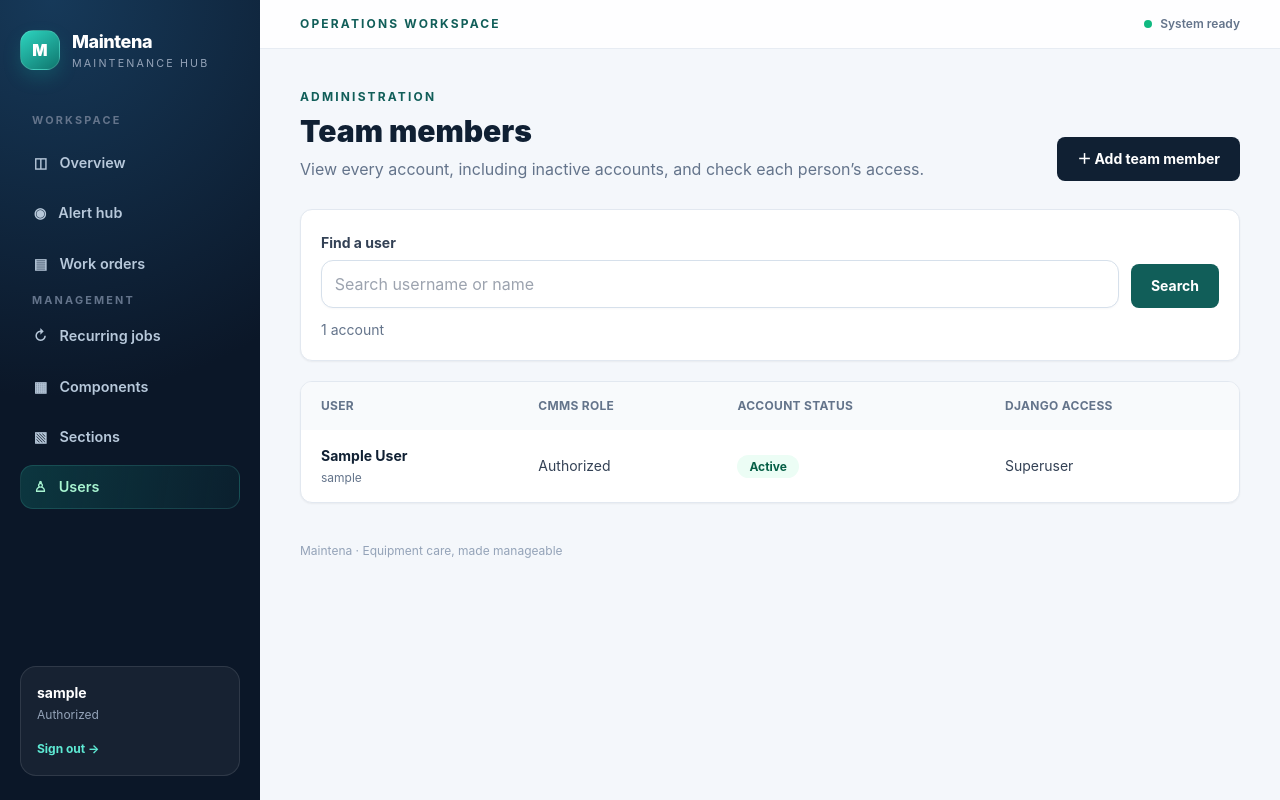
After one commit to abyshergill/CMSS_Computerized_Maintenance_Management_System, a Django app: page /users/ in a window 1280 px wide. The commit adds this page. Run offline with Django 5.2, Linux system fonts and the light colour scheme; the visitor is signed in with stand-in values (Sample User, id 1); data comes from the database, SQL or seed files in the repository; some libraries are stand-ins or nearby versions.

Commit message:
Add templates to check different type of users

```diff
--- a/cmms/forms.py
+++ b/cmms/forms.py
@@ -17,7 +17,10 @@
 
 
 class RegistrationForm(UserCreationForm):
-    role = forms.ChoiceField(choices=User.Roles.choices)
+    role = forms.ChoiceField(
+        choices=User.Roles.choices,
+        help_text="Authorized users can work in the CMMS. Admin users can also manage accounts and settings.",
+    )
 
     class Meta:
         model = User
--- a/cmms/urls.py
+++ b/cmms/urls.py
@@ -11,6 +11,7 @@
     path("", views.dashboard, name="dashboard"),
     path("dashboard/", views.dashboard, name="dashboard-alias"),
     path("register/", views.register, name="register"),
+    path("users/", views.manage_users, name="manage-users"),
     path("alerts/", views.alert_hub, name="alert-hub"),
     path("sections/", views.manage_sections, name="manage-sections"),
     path("sections/<int:pk>/edit/", views.edit_section, name="edit-section"),
--- a/cmms/views.py
+++ b/cmms/views.py
@@ -6,13 +6,14 @@
 from django.contrib.auth import authenticate, login, logout
 from django.contrib.auth.decorators import login_required
 from django.db import transaction
+from django.db.models import Q
 from django.http import HttpResponse, HttpResponseForbidden
 from django.shortcuts import get_object_or_404, redirect, render
 from django.utils import timezone
 from django.utils.http import url_has_allowed_host_and_scheme
 
 from .forms import ComponentEditLogForm, ComponentForm, LoginForm, MaintenanceLogForm, PreventiveScheduleForm, RegistrationForm, SectionForm, WorkOrderForm
-from .models import AlertSettings, Component, PreventiveSchedule, Section, WorkOrder
+from .models import AlertSettings, Component, PreventiveSchedule, Section, User, WorkOrder
 from .services import refresh_component_statuses
 
 
@@ -64,10 +65,28 @@
 def register(request):
     form = RegistrationForm(request.POST or None)
     if request.method == "POST" and form.is_valid():
-        form.save()
-        messages.success(request, "User registered.")
-        return redirect("cmms:dashboard")
+        user = form.save()
+        messages.success(request, f"Account for {user.username} created.")
+        return redirect("cmms:manage-users")
     return render(request, "cmms/register.html", {"form": form})
+
+
+@cmms_admin_required
+def manage_users(request):
+    search_query = request.GET.get("q", "").strip()
+    users = User.objects.all()
+    if search_query:
+        users = users.filter(
+            Q(username__icontains=search_query)
+            | Q(first_name__icontains=search_query)
+            | Q(last_name__icontains=search_query)
+        )
+    users = users.order_by("username")
+    return render(
+        request,
+        "cmms/manage_users.html",
+        {"users": users, "search_query": search_query, "user_count": users.count()},
+    )
 
 
 @login_required
--- a/templates/cmms/base.html
+++ b/templates/cmms/base.html
@@ -61,7 +61,7 @@
         <a href="{% url 'cmms:dashboard' %}" class="flex items-center gap-3 text-white no-underline"><span class="brand-mark">M</span><span><span class="block text-lg font-extrabold tracking-tight">Maintena</span><span class="block text-[.67rem] uppercase tracking-[.2em] text-slate-400">Maintenance hub</span></span></a>
         {% if request.user.is_authenticated %}<details class="mobile-nav relative"><summary class="cursor-pointer list-none rounded-xl border border-white/10 px-3 py-2 text-sm font-semibold text-white">Menu <span aria-hidden="true">☰</span></summary><nav class="absolute right-0 z-50 mt-3 w-64 rounded-2xl border border-slate-200 bg-white p-2 shadow-2xl">
           <a class="nav-link !text-slate-700" href="{% url 'cmms:dashboard' %}">Overview</a><a class="nav-link !text-slate-700" href="{% url 'cmms:alert-hub' %}">Alert hub</a><a class="nav-link !text-slate-700" href="{% url 'cmms:work-orders' %}">Work orders</a>
-          {% if request.user.is_cmms_admin %}<a class="nav-link !text-slate-700" href="{% url 'cmms:preventive-schedules' %}">Recurring jobs</a><a class="nav-link !text-slate-700" href="{% url 'cmms:manage-components' %}">Components</a><a class="nav-link !text-slate-700" href="{% url 'cmms:manage-sections' %}">Sections</a><a class="nav-link !text-slate-700" href="{% url 'cmms:register' %}">Add user</a>{% endif %}
+          {% if request.user.is_cmms_admin %}<a class="nav-link !text-slate-700" href="{% url 'cmms:preventive-schedules' %}">Recurring jobs</a><a class="nav-link !text-slate-700" href="{% url 'cmms:manage-components' %}">Components</a><a class="nav-link !text-slate-700" href="{% url 'cmms:manage-sections' %}">Sections</a><a class="nav-link !text-slate-700" href="{% url 'cmms:manage-users' %}">Users</a>{% endif %}
           <div class="mt-2 border-t border-slate-100 p-2 text-xs text-slate-500">{{ request.user.username }} · {{ request.user.role }}<form class="mt-2" method="post" action="{% url 'cmms:logout' %}">{% csrf_token %}<button class="font-bold text-teal-800" type="submit">Sign out</button></form></div>
         </nav></details>{% endif %}
       </div>
@@ -75,7 +75,7 @@
         <a class="nav-link {% if 'preventive' in request.resolver_match.url_name %}active{% endif %}" {% if 'preventive' in request.resolver_match.url_name %}aria-current="page"{% endif %} href="{% url 'cmms:preventive-schedules' %}"><span>↻</span> Recurring jobs</a>
         <a class="nav-link {% if 'component' in request.resolver_match.url_name %}active{% endif %}" {% if 'component' in request.resolver_match.url_name %}aria-current="page"{% endif %} href="{% url 'cmms:manage-components' %}"><span>▦</span> Components</a>
         <a class="nav-link {% if 'section' in request.resolver_match.url_name %}active{% endif %}" {% if 'section' in request.resolver_match.url_name %}aria-current="page"{% endif %} href="{% url 'cmms:manage-sections' %}"><span>▧</span> Sections</a>
-        <a class="nav-link {% if request.resolver_match.url_name == 'register' %}active{% endif %}" href="{% url 'cmms:register' %}"><span>＋</span> Add user</a>{% endif %}
+        <a class="nav-link {% if request.resolver_match.url_name == 'manage-users' or request.resolver_match.url_name == 'register' %}active{% endif %}" {% if request.resolver_match.url_name == 'manage-users' or request.resolver_match.url_name == 'register' %}aria-current="page"{% endif %} href="{% url 'cmms:manage-users' %}"><span>♙</span> Users</a>{% endif %}
       </nav>
       <div class="absolute inset-x-5 bottom-6 hidden rounded-2xl border border-white/10 bg-white/5 p-4 lg:block">
         <p class="text-sm font-bold text-white">{{ request.user.username }}</p><p class="mt-1 text-xs text-slate-400">{{ request.user.role }}</p><form class="mt-3" method="post" action="{% url 'cmms:logout' %}">{% csrf_token %}<button class="text-xs font-bold text-teal-300 hover:text-white" type="submit">Sign out →</button></form>
--- /dev/null
+++ b/templates/cmms/manage_users.html
@@ -0,0 +1,52 @@
+{% extends "cmms/base.html" %}
+{% block title %}Users{% endblock %}
+{% block content %}
+<div class="flex flex-col gap-5 sm:flex-row sm:items-end sm:justify-between">
+  <div>
+    <p class="text-xs font-bold uppercase tracking-[.18em] text-teal-800">Administration</p>
+    <h1 class="mt-2 text-3xl font-black">Team members</h1>
+    <p class="mt-2 text-steel">View every account, including inactive accounts, and check each person’s access.</p>
+  </div>
+  <a class="inline-flex min-h-11 items-center justify-center rounded-lg bg-ink px-5 py-3 text-sm font-bold text-white hover:bg-slate-700" href="{% url 'cmms:register' %}">＋ Add team member</a>
+</div>
+
+<section class="mt-7 rounded-xl border border-slate-200 bg-white p-5 shadow-sm" aria-label="Search users">
+  <form class="flex flex-col gap-3 sm:flex-row sm:items-end" method="get">
+    <div class="min-w-0 flex-1">
+      <label for="user-search">Find a user</label>
+      <input id="user-search" name="q" type="search" value="{{ search_query }}" placeholder="Search username or name" autocomplete="off">
+    </div>
+    <button class="min-h-11 rounded-lg bg-teal-800 px-5 py-3 text-sm font-bold text-white hover:bg-teal-900" type="submit">Search</button>
+    {% if search_query %}<a class="px-2 py-3 text-center text-sm font-bold text-teal-800 hover:underline" href="{% url 'cmms:manage-users' %}">Clear search</a>{% endif %}
+  </form>
+  <p class="mt-3 text-sm text-steel" role="status">{{ user_count }} account{{ user_count|pluralize }}{% if search_query %} matching “{{ search_query }}”{% endif %}</p>
+</section>
+
+<div class="mt-5 overflow-hidden rounded-xl border border-slate-200 bg-white shadow-sm">
+  {% if users %}
+  <div class="overflow-x-auto">
+    <table class="w-full min-w-[38rem] text-left text-sm">
+      <thead class="bg-slate-50 text-xs uppercase tracking-wide text-slate-500">
+        <tr><th class="px-5 py-4 font-bold">User</th><th class="px-5 py-4 font-bold">CMMS role</th><th class="px-5 py-4 font-bold">Account status</th><th class="px-5 py-4 font-bold">Django access</th></tr>
+      </thead>
+      <tbody class="divide-y divide-slate-100">
+        {% for account in users %}
+        <tr class="hover:bg-slate-50">
+          <td class="px-5 py-4"><p class="font-bold text-ink">{{ account.get_full_name|default:account.username }}</p>{% if account.get_full_name %}<p class="mt-1 text-xs text-steel">{{ account.username }}</p>{% endif %}</td>
+          <td class="px-5 py-4 text-slate-700">{{ account.get_role_display }}</td>
+          <td class="px-5 py-4">{% if account.is_active %}<span class="rounded-full bg-emerald-50 px-3 py-1 text-xs font-bold text-emerald-800">Active</span>{% else %}<span class="rounded-full bg-slate-100 px-3 py-1 text-xs font-bold text-slate-600">Inactive</span>{% endif %}</td>
+          <td class="px-5 py-4 text-slate-700">{% if account.is_superuser %}Superuser{% elif account.is_staff %}Staff{% else %}Standard{% endif %}</td>
+        </tr>
+        {% endfor %}
+      </tbody>
+    </table>
+  </div>
+  {% else %}
+  <div class="px-6 py-12 text-center">
+    <h2 class="text-lg font-bold text-ink">{% if search_query %}No matching users{% else %}No user accounts yet{% endif %}</h2>
+    <p class="mt-2 text-sm text-steel">{% if search_query %}Try a different name or username, or clear your search.{% else %}Create an account to invite a team member to the workspace.{% endif %}</p>
+    {% if search_query %}<a class="mt-4 inline-block font-bold text-teal-800 hover:underline" href="{% url 'cmms:manage-users' %}">Clear search</a>{% else %}<a class="mt-4 inline-block font-bold text-teal-800 hover:underline" href="{% url 'cmms:register' %}">Add the first team member</a>{% endif %}
+  </div>
+  {% endif %}
+</div>
+{% endblock %}
--- a/templates/cmms/register.html
+++ b/templates/cmms/register.html
@@ -1 +1 @@
-{% extends "cmms/base.html" %}{% block title %}Add user{% endblock %}{% block content %}<div class="max-w-xl"><h1 class="text-3xl font-black">Add team member</h1><p class="mt-2 text-steel">Create a controlled account for the maintenance workspace.</p><form class="mt-8 space-y-5 rounded-xl border border-slate-200 bg-white p-6 shadow-sm" method="post">{% csrf_token %}{{ form.as_p }}<button class="rounded-lg bg-ink px-5 py-3 text-sm font-bold text-white hover:bg-slate-700">Create account</button></form></div>{% endblock %}
+{% extends "cmms/base.html" %}{% block title %}Add user{% endblock %}{% block content %}<div class="max-w-xl"><a class="text-sm font-bold text-teal-800 hover:underline" href="{% url 'cmms:manage-users' %}">← Back to users</a><h1 class="mt-4 text-3xl font-black">Add team member</h1><p class="mt-2 text-steel">Create a controlled account for the maintenance workspace. Choose the least-privileged role they need.</p><form class="mt-8 space-y-5 rounded-xl border border-slate-200 bg-white p-6 shadow-sm" method="post">{% csrf_token %}{{ form.as_p }}<button class="rounded-lg bg-ink px-5 py-3 text-sm font-bold text-white hover:bg-slate-700">Create account</button></form></div>{% endblock %}
```
Also changed, not shown: cmms/tests/test_cmms.py (+63 -0 lines).
